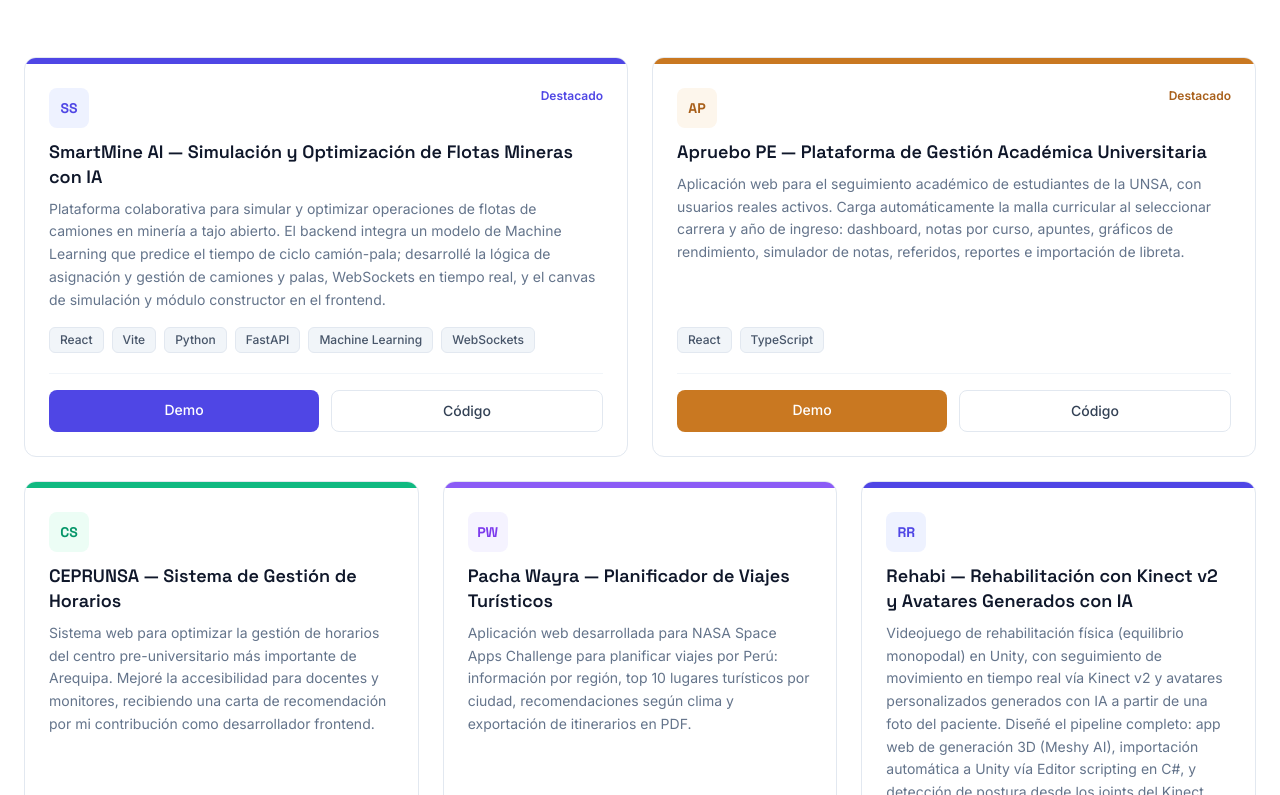
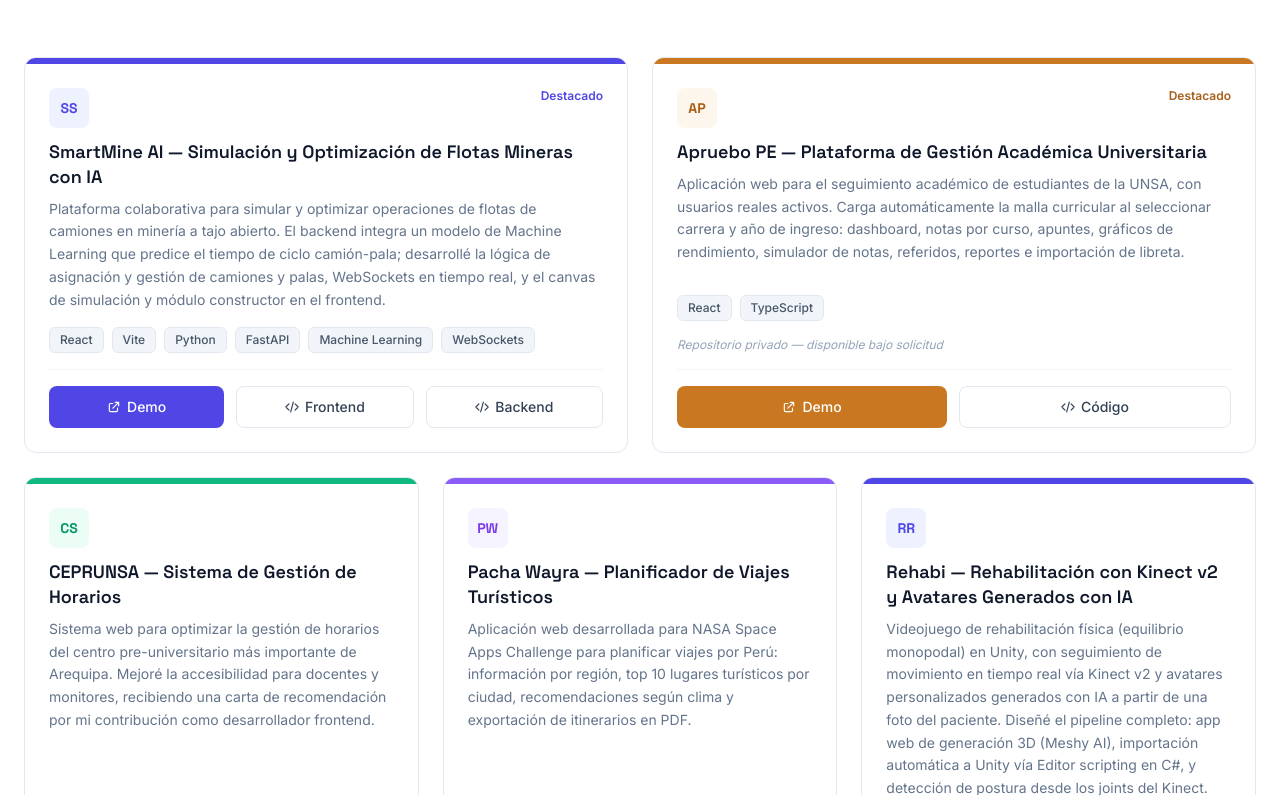
Before and after one commit to JorgeCY21/portfolio-jorge-condorios, a React (Vite) app: page / in a window 1280 px wide. Shown: the part 6591-7386 px from the top of the page. Built offline with nearby package versions, Linux system fonts and the light colour scheme.

Commit message:
Update Projects component with new project links and add backendLink and note fields to Project type

```diff
--- a/src/components/Projects.tsx
+++ b/src/components/Projects.tsx
@@ -26,8 +26,9 @@
         'Plataforma colaborativa para simular y optimizar operaciones de flotas de camiones en minería a tajo abierto. El backend integra un modelo de Machine Learning que predice el tiempo de ciclo camión-pala; desarrollé la lógica de asignación y gestión de camiones y palas, WebSockets en tiempo real, y el canvas de simulación y módulo constructor en el frontend.',
       image: '/smartmine-project.jpg',
       technologies: ['React', 'Vite', 'Python', 'FastAPI', 'Machine Learning', 'WebSockets'],
-      demoLink: 'https://smartmine-liard.vercel.app/',
-      codeLink: 'https://github.com/Geraldine04Umasi/smartmine-frontend',
+      demoLink: 'https://smartmine-frontend.vercel.app/',
+      codeLink: 'https://github.com/JorgeCY21/smartmine-frontend',
+      backendLink: 'https://github.com/JorgeCY21/smartmine-backend',
       featured: true
     },
     {
@@ -38,7 +39,8 @@
       image: '/apruebo-pe-project.jpg',
       technologies: ['React', 'TypeScript'],
       demoLink: 'https://apruebo-pe.vercel.app/',
-      codeLink: '#',
+      codeLink: 'https://github.com/JorgeCY21/AprueboPe',
+      note: 'Repositorio privado — disponible bajo solicitud',
       featured: true
     },
     {
@@ -48,7 +50,7 @@
         'Sistema web para optimizar la gestión de horarios del centro pre-universitario más importante de Arequipa. Mejoré la accesibilidad para docentes y monitores, recibiendo una carta de recomendación por mi contribución como desarrollador frontend.',
       image: '/ceprunsa-project.jpg',
       technologies: ['React', 'TypeScript', 'Tailwind CSS', 'APIs REST', 'Spring Boot'],
-      demoLink: '#',
+      demoLink: 'https://cepre-frontend.vercel.app/',
       codeLink: 'https://github.com/CeprHorario/cepre-frontend',
       featured: false
     },
@@ -175,7 +177,7 @@
         <h3 className="text-lg font-semibold text-slate-900 mb-2 leading-snug">{project.title}</h3>
         <p className="text-sm text-slate-500 mb-4 leading-relaxed flex-1">{project.description}</p>
 
-        <div className="flex flex-wrap gap-2 mb-5">
+        <div className="flex flex-wrap gap-2 mb-4">
           {project.technologies.map((tech, index) => (
             <span key={index} className="chip">
               {tech}
@@ -183,23 +185,46 @@
           ))}
         </div>
 
-        <div className="flex gap-3 pt-4 border-t border-slate-100">
+        {project.note && (
+          <p className="text-xs text-slate-400 italic mb-4">{project.note}</p>
+        )}
+
+        <div className="flex flex-wrap gap-3 pt-4 border-t border-slate-100">
           <a
             href={project.demoLink}
             target="_blank"
             rel="noopener noreferrer"
-            className={`flex-1 ${colors.bar} hover:opacity-90 text-white text-center text-sm font-medium py-2.5 px-4 rounded-lg transition-opacity duration-200`}
+            className={`flex-1 min-w-[100px] ${colors.bar} hover:opacity-90 text-white text-center text-sm font-medium py-2.5 px-4 rounded-lg transition-opacity duration-200 inline-flex items-center justify-center gap-1.5`}
           >
+            <svg className="w-3.5 h-3.5" fill="none" stroke="currentColor" viewBox="0 0 24 24">
+              <path strokeLinecap="round" strokeLinejoin="round" strokeWidth={2} d="M10 6H6a2 2 0 00-2 2v10a2 2 0 002 2h10a2 2 0 002-2v-4M14 4h6m0 0v6m0-6L10 14" />
+            </svg>
             Demo
           </a>
           <a
             href={project.codeLink}
             target="_blank"
             rel="noopener noreferrer"
-            className="flex-1 border border-slate-200 text-slate-700 hover:border-indigo-600 hover:text-indigo-600 text-center text-sm font-medium py-2.5 px-4 rounded-lg transition-colors duration-200"
+            className="flex-1 min-w-[100px] border border-slate-200 text-slate-700 hover:border-indigo-600 hover:text-indigo-600 text-center text-sm font-medium py-2.5 px-4 rounded-lg transition-colors duration-200 inline-flex items-center justify-center gap-1.5"
           >
-            Código
+            <svg className="w-3.5 h-3.5" fill="none" stroke="currentColor" viewBox="0 0 24 24">
+              <path strokeLinecap="round" strokeLinejoin="round" strokeWidth={2} d="M17.25 6.75L22.5 12l-5.25 5.25m-10.5 0L1.5 12l5.25-5.25m7.5-3l-4.5 16.5" />
+            </svg>
+            {project.backendLink ? 'Frontend' : 'Código'}
           </a>
+          {project.backendLink && (
+            <a
+              href={project.backendLink}
+              target="_blank"
+              rel="noopener noreferrer"
+              className="flex-1 min-w-[100px] border border-slate-200 text-slate-700 hover:border-indigo-600 hover:text-indigo-600 text-center text-sm font-medium py-2.5 px-4 rounded-lg transition-colors duration-200 inline-flex items-center justify-center gap-1.5"
+            >
+              <svg className="w-3.5 h-3.5" fill="none" stroke="currentColor" viewBox="0 0 24 24">
+                <path strokeLinecap="round" strokeLinejoin="round" strokeWidth={2} d="M17.25 6.75L22.5 12l-5.25 5.25m-10.5 0L1.5 12l5.25-5.25m7.5-3l-4.5 16.5" />
+              </svg>
+              Backend
+            </a>
+          )}
         </div>
       </div>
     </div>
--- a/src/types.ts
+++ b/src/types.ts
@@ -8,6 +8,8 @@
   technologies: string[];
   demoLink: string;
   codeLink: string;
+  backendLink?: string;
+  note?: string;
   featured?: boolean;
 }
 
```
